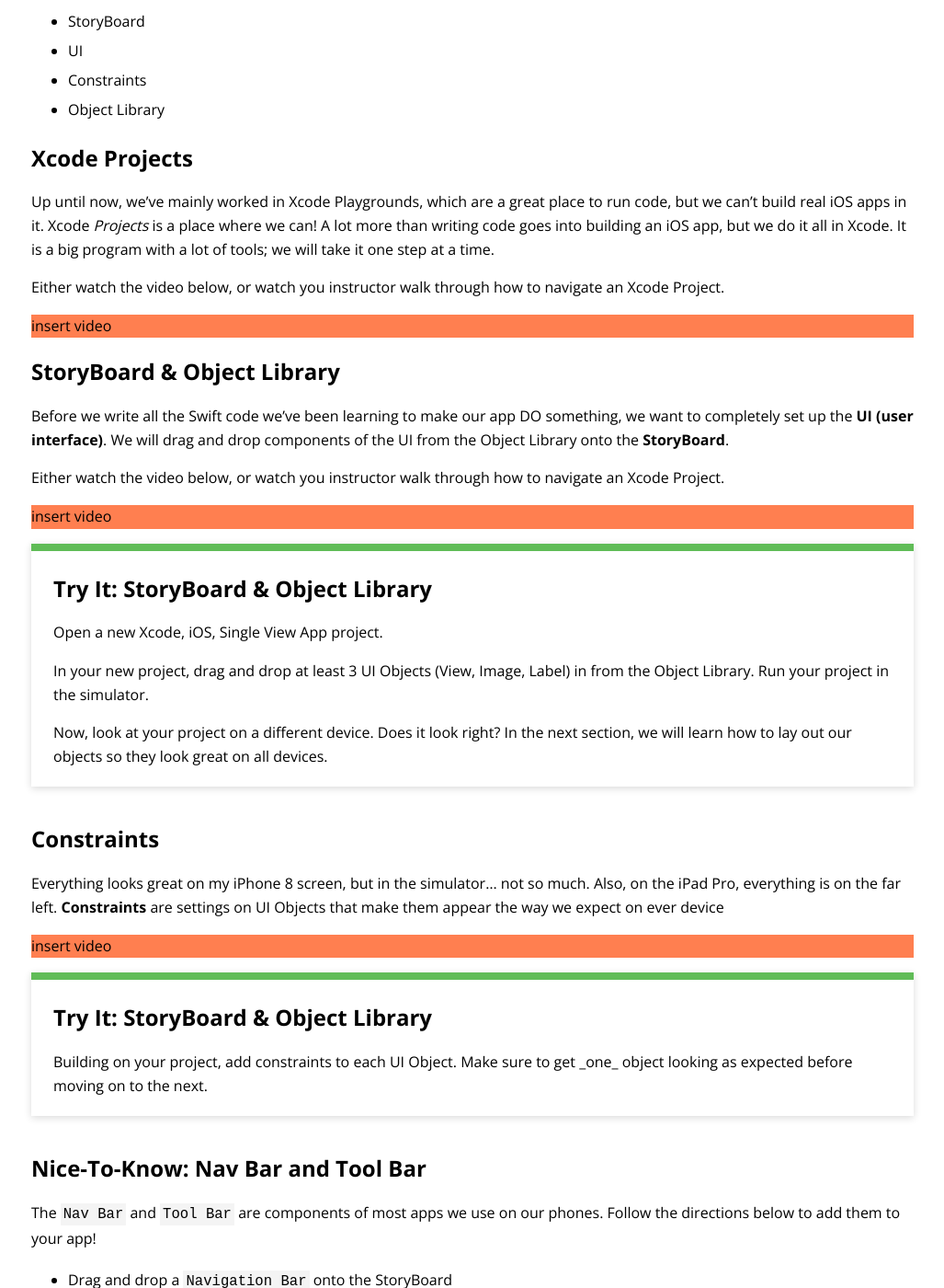
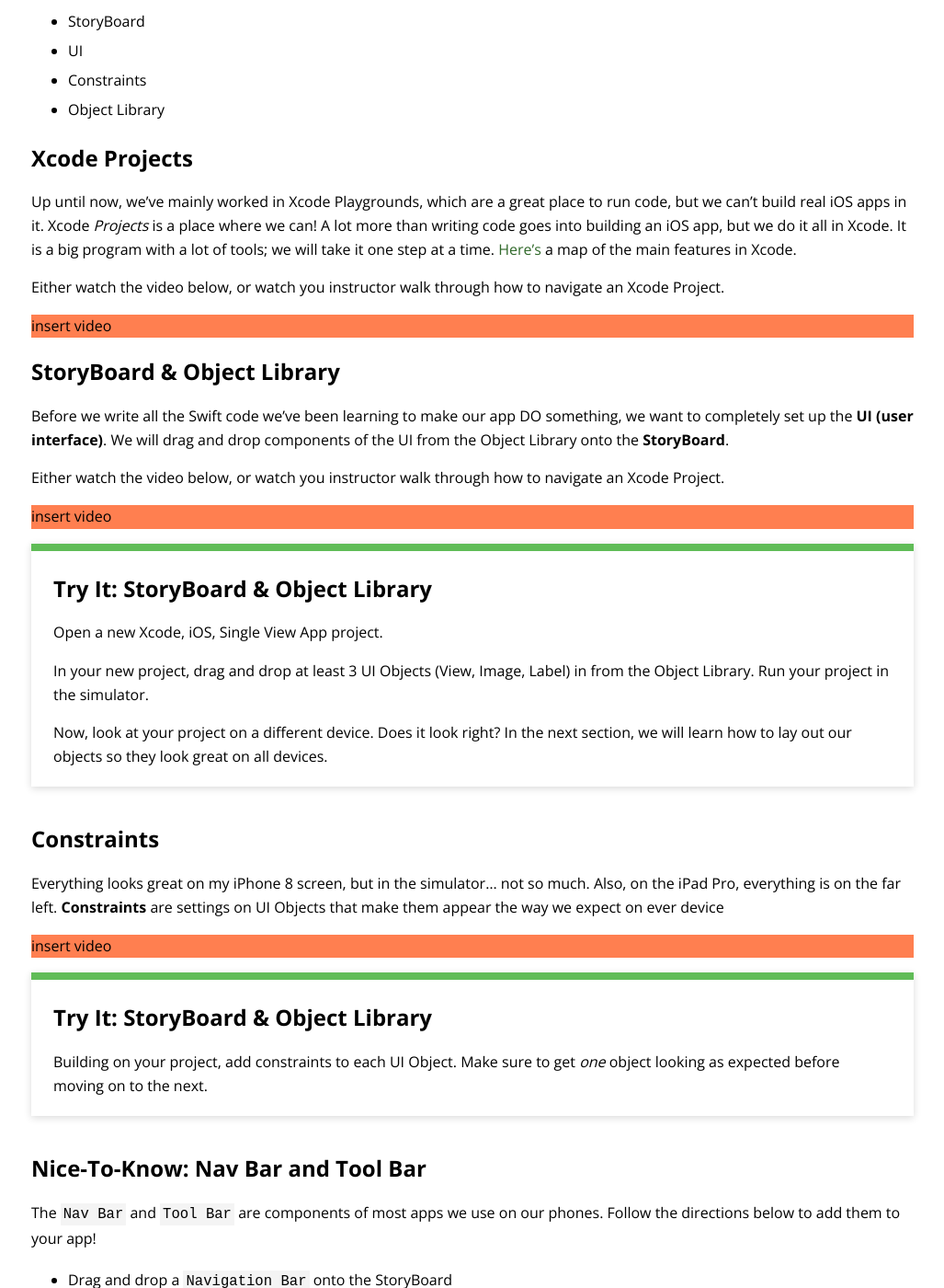
Before and after one commit to ameseee/kwk-curriculum-site, a Jekyll site: the page built from swift-ios/lessons/storyboard/index.md, in a window 1280 px wide and 1400 px high, scrolled down 430 px. Shown: the whole window at 92% size, without its empty margins (126-1153 px from the left). Built offline with Jekyll 4.4.1, drawn with Linux system fonts in a browser that asks for light colours; nearby versions of some CDN libraries.

Commit message:
Add link to reference sheet for Xcode

```diff
--- a/swift-ios/lessons/storyboard/index.md
+++ b/swift-ios/lessons/storyboard/index.md
@@ -17,7 +17,7 @@
 
 ## Xcode Projects
 
-Up until now, we've mainly worked in Xcode Playgrounds, which are a great place to run code, but we can't build real iOS apps in it. Xcode _Projects_ is a place where we can! A lot more than writing code goes into building an iOS app, but we do it all in Xcode. It is a big program with a lot of tools; we will take it one step at a time.
+Up until now, we've mainly worked in Xcode Playgrounds, which are a great place to run code, but we can't build real iOS apps in it. Xcode _Projects_ is a place where we can! A lot more than writing code goes into building an iOS app, but we do it all in Xcode. It is a big program with a lot of tools; we will take it one step at a time. [Here's](./assets/xcode-map.png) a map of the main features in Xcode.
 
 Either watch the video below, or watch you instructor walk through how to navigate an Xcode Project.
 
@@ -46,7 +46,7 @@
 
 <div class="try-it">
   <h2>Try It: StoryBoard & Object Library</h2>
-  <p>Building on your project, add constraints to each UI Object. Make sure to get _one_ object looking as expected before moving on to the next.</p>
+  <p>Building on your project, add constraints to each UI Object. Make sure to get <em>one</em> object looking as expected before moving on to the next.</p>
 </div>
 
 ## Nice-To-Know: Nav Bar and Tool Bar
```
Also changed, not shown: swift-ios/lessons/storyboard/assets/xcode-map.png (added).
